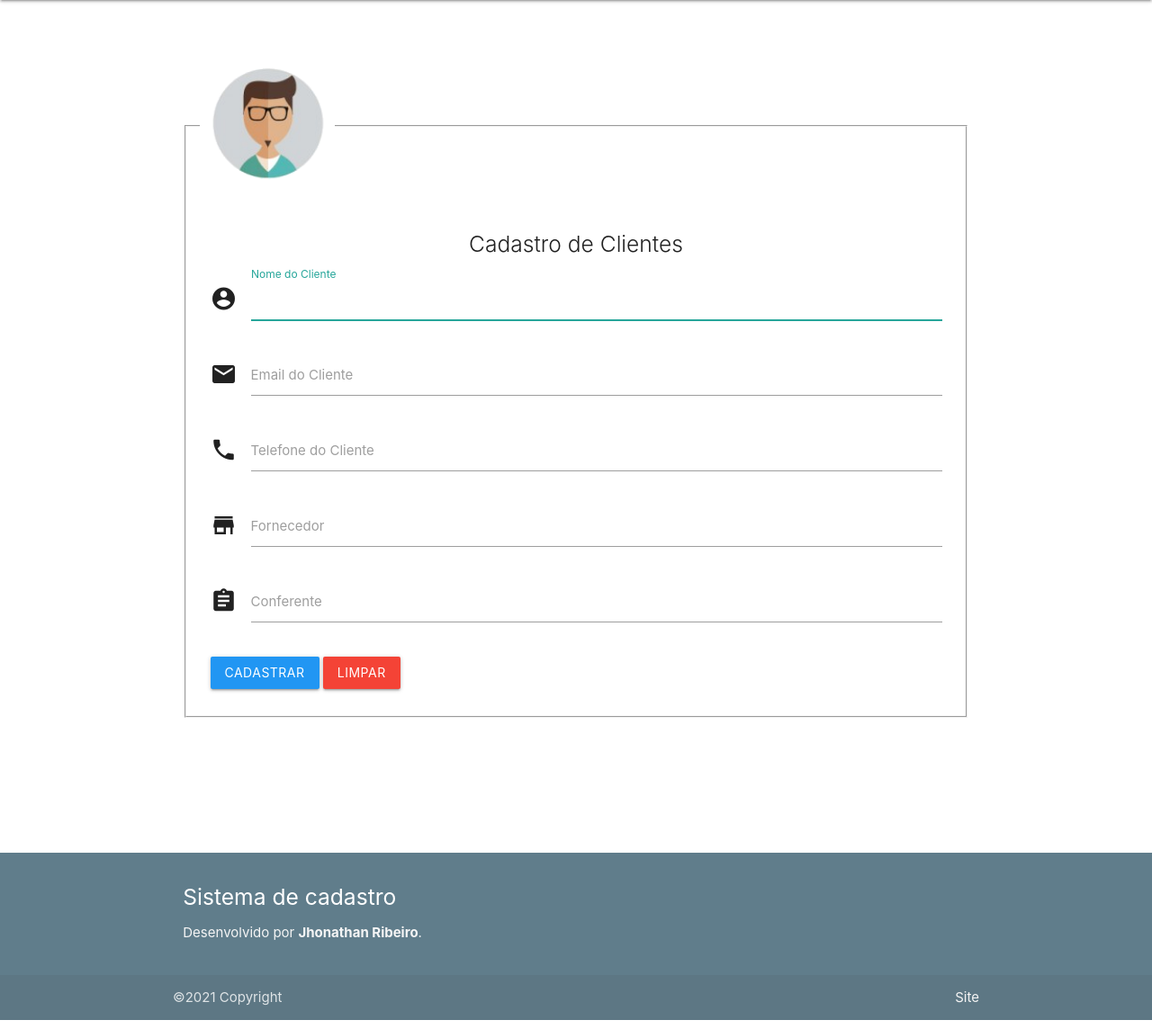
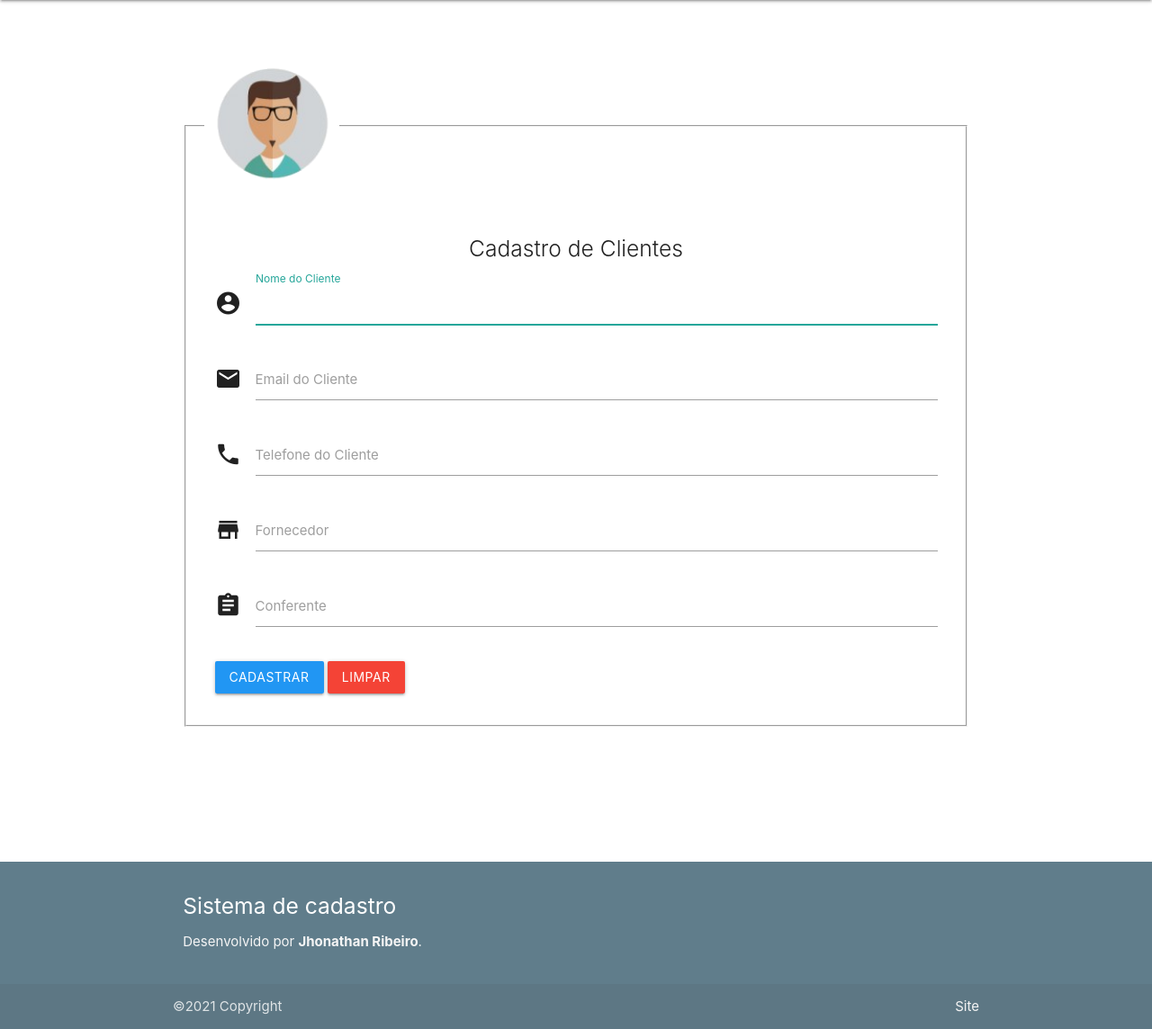
Before and after one commit to gmeister18/Cadastro, a PHP site: page / in a window 1280 px wide. Shown: the part 64-1208 px from the top of the page at 90% size. Run offline with PHP 8.4, Linux system fonts and the light colour scheme.

Commit message:
Update index.php

```diff
--- a/index.php
+++ b/index.php
@@ -5,7 +5,7 @@
     <div class="row container">
         <p>&nbsp;</p>
         <form action="BD/create.php" method="POST" class="col s12">
-          <fieldset class="formulario" style="padding: 15px">
+          <fieldset class="formulario" style="padding: 20px">
               <legend>
                   <img src="img/user.png" alt="[image]" width="150">
               </legend>
```
